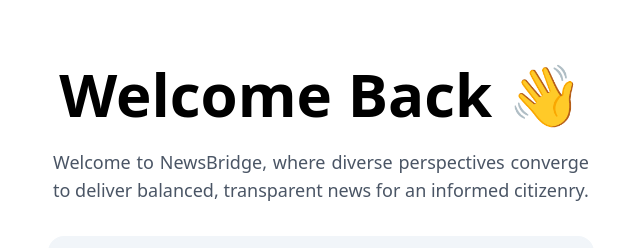
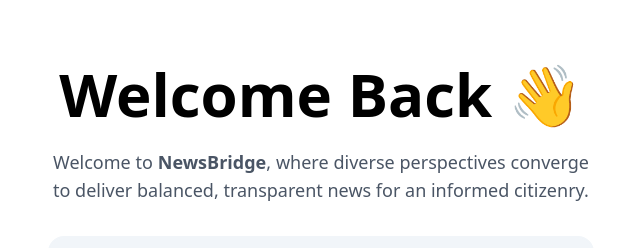
Before and after one commit to ysmazaheri/NewsBridge, a React (Vite) app in the folder frontend/newsbridge/: page /sign-in in a window 1280 px wide. Shown: the top 248 px of the page, without its empty margins (319-959 px from the left). Built offline with nearby package versions, Linux system fonts and the light colour scheme.

Commit message:
React-markdown to bold parameterized text

```diff
--- a/frontend/newsbridge/package.json
+++ b/frontend/newsbridge/package.json
@@ -14,6 +14,7 @@
     "lucide-react": "^0.479.0",
     "react": "^19.0.0",
     "react-dom": "^19.0.0",
+    "react-markdown": "^10.1.0",
     "react-router-dom": "^7.3.0",
     "tailwindcss": "^4.0.12"
   },
--- a/frontend/newsbridge/src/components/AuthenticationForm.tsx
+++ b/frontend/newsbridge/src/components/AuthenticationForm.tsx
@@ -1,5 +1,7 @@
 import React from "react";
 import { TextField, Button } from "./FormElements";
+import ReactMarkdown from 'react-markdown';
+import { Components } from 'react-markdown';
 
 interface AuthenticationFormProps {
   header: string;
@@ -24,10 +26,14 @@
   onSubmit,
   buttonWidth,
 }) => {
+  const components: Components = {
+    p: (props: React.HTMLAttributes<HTMLParagraphElement>) => <p className="text-gray-600 mb-6 text-lg text-justify p-2" {...props} />,
+  };
+
   return (
     <div className="flex flex-col items-center p-6 mt-10 bg-white h-auto mx-auto overflow-hidden w-150 justify-self-center">
       <h1 className="text-6xl font-bold mb-4">{header}</h1>
-      <p className="text-gray-600 mb-6 text-lg text-justify p-2">{description}</p>
+      <ReactMarkdown components={components}>{description}</ReactMarkdown>
       {fields.map((field, index) => (
         <div key={index} className="mb-4 w-full flex justify-center items-center">
           <TextField
--- a/frontend/newsbridge/src/pages/component_testing_pages/SignInPage.tsx
+++ b/frontend/newsbridge/src/pages/component_testing_pages/SignInPage.tsx
@@ -28,7 +28,7 @@
     <form onSubmit={handleSubmit}>
       <AuthenticationForm
         header="Welcome Back 👋"
-        description="Welcome to NewsBridge, where diverse perspectives converge to deliver balanced, transparent news for an informed citizenry."
+        description="Welcome to **NewsBridge**, where diverse perspectives converge to deliver balanced, transparent news for an informed citizenry."
         fields={[
           { label: "Email", type: "email", value: formData.email, onChange: handleEmailChange },
           { label: "Password", type: "password", value: formData.password, onChange: handlePasswordChange },
```
Also changed, not shown: 1 other file (tests, documents, lock files or other folders).
